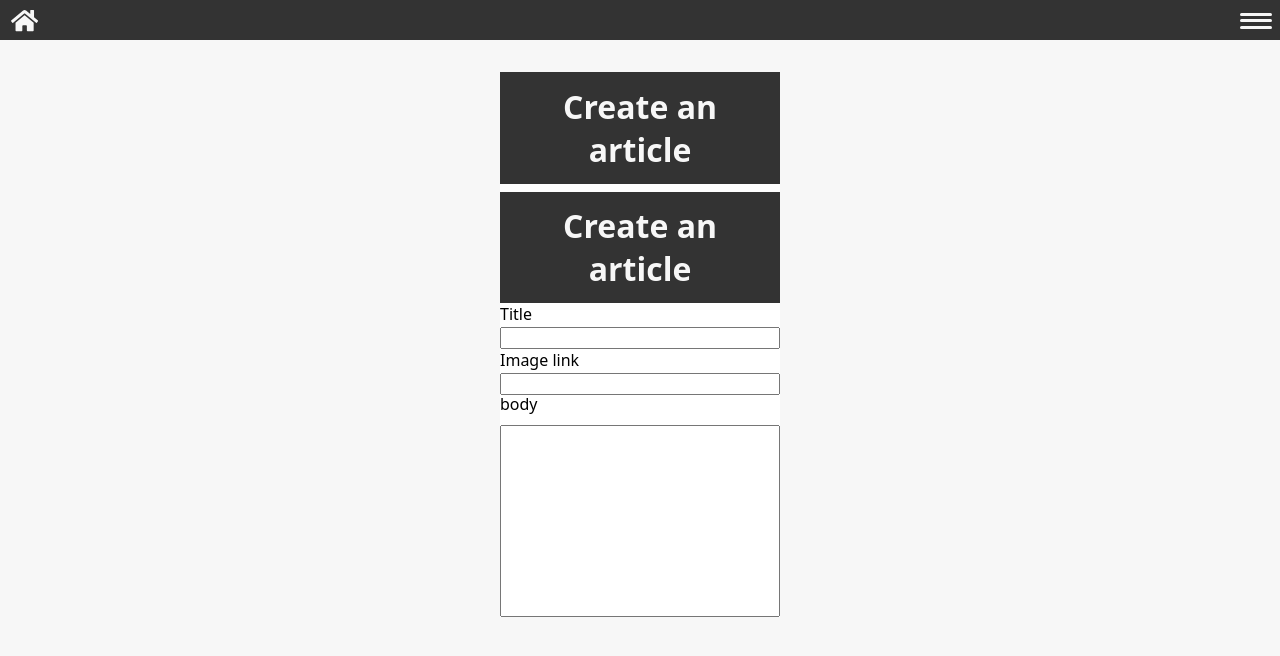
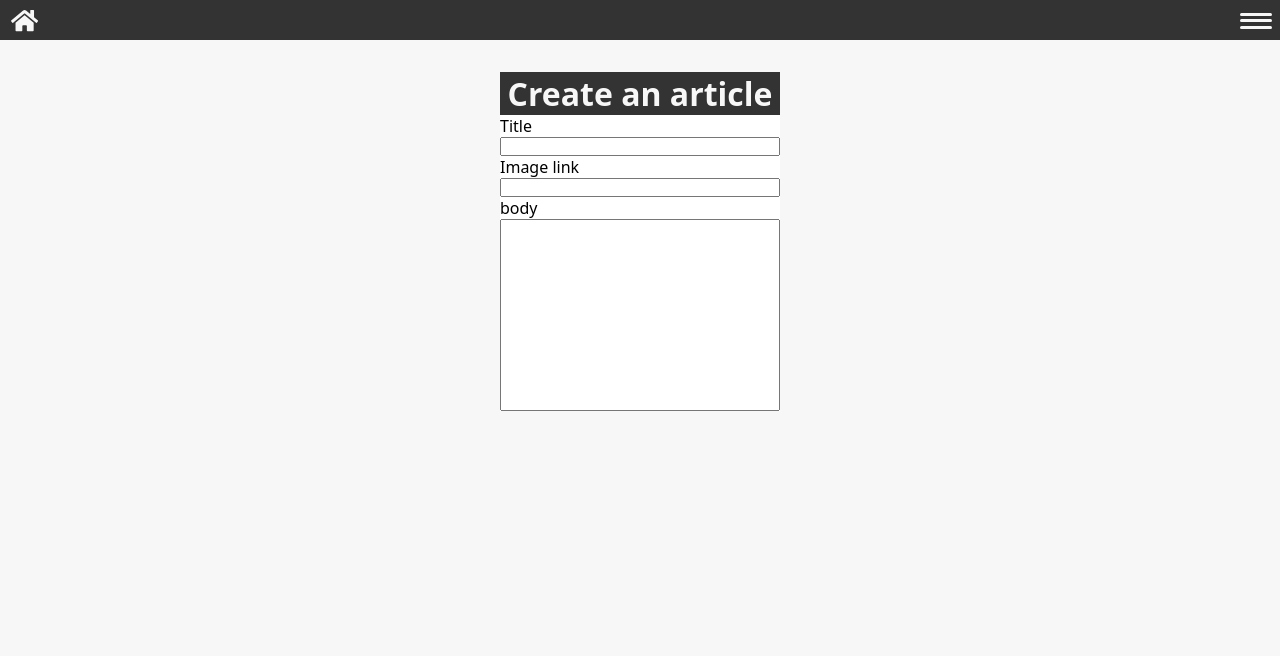
Before and after one commit to akliyachir/Mern_stack_Articles_Publishing_platform, a React (Vite) app in the folder articles_publishing_platform_v1/client/: page /create_article in a window 1280 px wide. Shown: the top 656 px of the page. Built offline with nearby package versions, Linux system fonts and the light colour scheme.

Commit message:
mern stack, articles publishing platform buit, making create article page

```diff
--- a/articles_publishing_platform_v1/client/src/UserComponents/1-InputFormTemplate/InputFormTemplate.css
+++ b/articles_publishing_platform_v1/client/src/UserComponents/1-InputFormTemplate/InputFormTemplate.css
@@ -3,12 +3,11 @@
   justify-content: center;
   align-items: center;
   flex-direction: column;
-  gap: 0.1rem;
+
   width: 100%;
 }
 
 .InputFormTemplateContainer input {
-  padding: 0.1rem 0.4rem;
   width: 100%;
 }
 
--- a/articles_publishing_platform_v1/client/src/UserComponents/2-TextAreaFormTemplate/TextAreaFormTemplate.css
+++ b/articles_publishing_platform_v1/client/src/UserComponents/2-TextAreaFormTemplate/TextAreaFormTemplate.css
@@ -3,18 +3,17 @@
   justify-content: flex-start;
   align-items: flex-start;
   flex-direction: column;
-  gap: 0.5rem;
 }
 
 .TextAreaFormTemplateContainer label {
   width: 100%;
-  transform: translateY(-0.12rem);
   text-align: left;
 }
 
 .TextAreaFormTemplateContainer .textarea {
   resize: none;
-  padding: 0.3rem 0.4rem;
+  padding: 0.4rem 0.5rem;
+  text-indent: 1rem;
   width: 100%;
   height: 12rem;
   overflow-y: scroll;
--- a/articles_publishing_platform_v1/client/src/UserPages/1-CreateArticle/CreateArticle.css
+++ b/articles_publishing_platform_v1/client/src/UserPages/1-CreateArticle/CreateArticle.css
@@ -14,7 +14,6 @@
   justify-content: center;
   align-items: center;
   flex-direction: column;
-  gap: 0.5rem;
   background-color: var(--clr-1);
 }
 
@@ -22,6 +21,9 @@
   background-color: var(--clr-3);
   color: var(--clr-2);
   width: 100%;
-  padding: 0.8rem;
   text-align: center;
 }
+
+.formCreateArticle {
+  width: 100%;
+}
--- a/articles_publishing_platform_v1/client/src/UserPages/1-CreateArticle/CreateArticle.jsx
+++ b/articles_publishing_platform_v1/client/src/UserPages/1-CreateArticle/CreateArticle.jsx
@@ -25,8 +25,7 @@ export default function CreateArticle() {
   return (
     <div className='CreateArticle'>
       <div className='CreateArticleContent'>
-        <h1 className='createArticlePageName'>Create an article</h1>
-        <form onSubmit={submitNewArticleData}>
+        <form onSubmit={submitNewArticleData} className='formCreateArticle'>
           <h1 className='createArticlePageName'>Create an article</h1>
           <InputFormTemplate
             label='Title'
```
